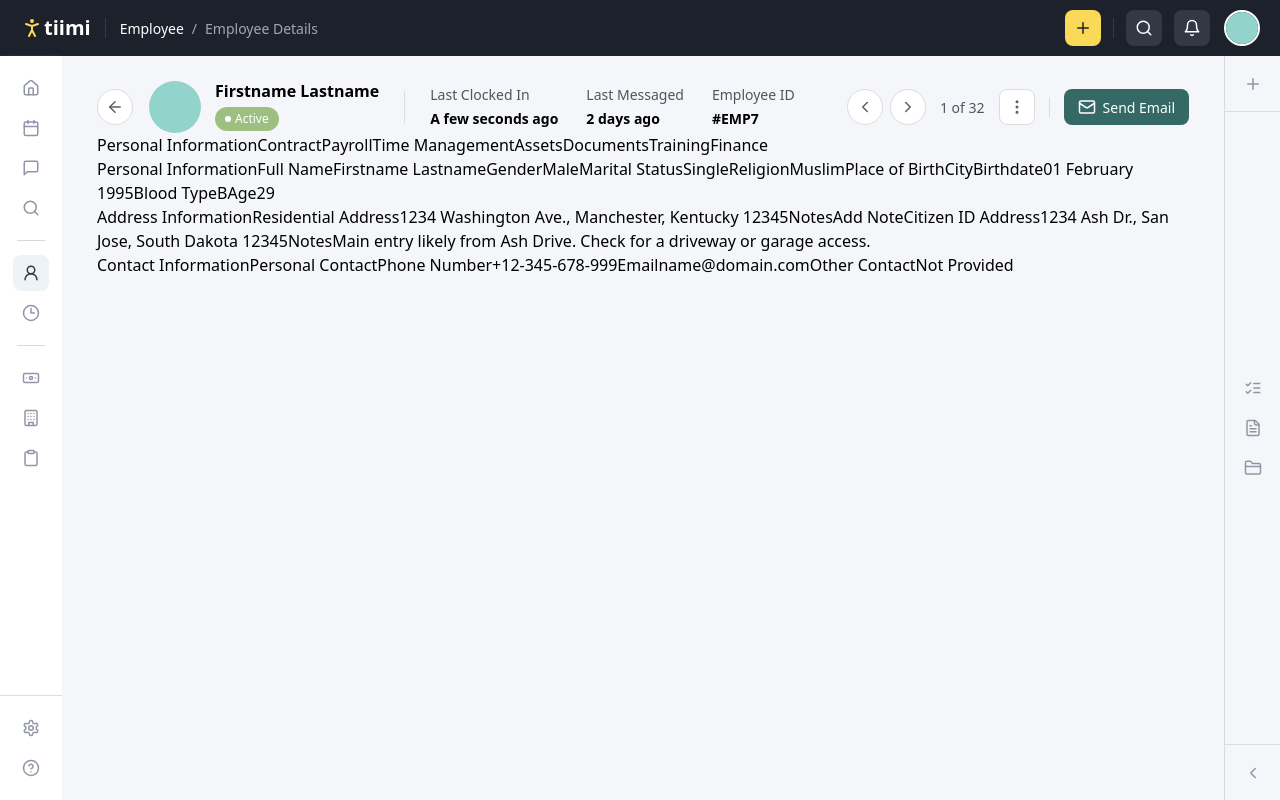
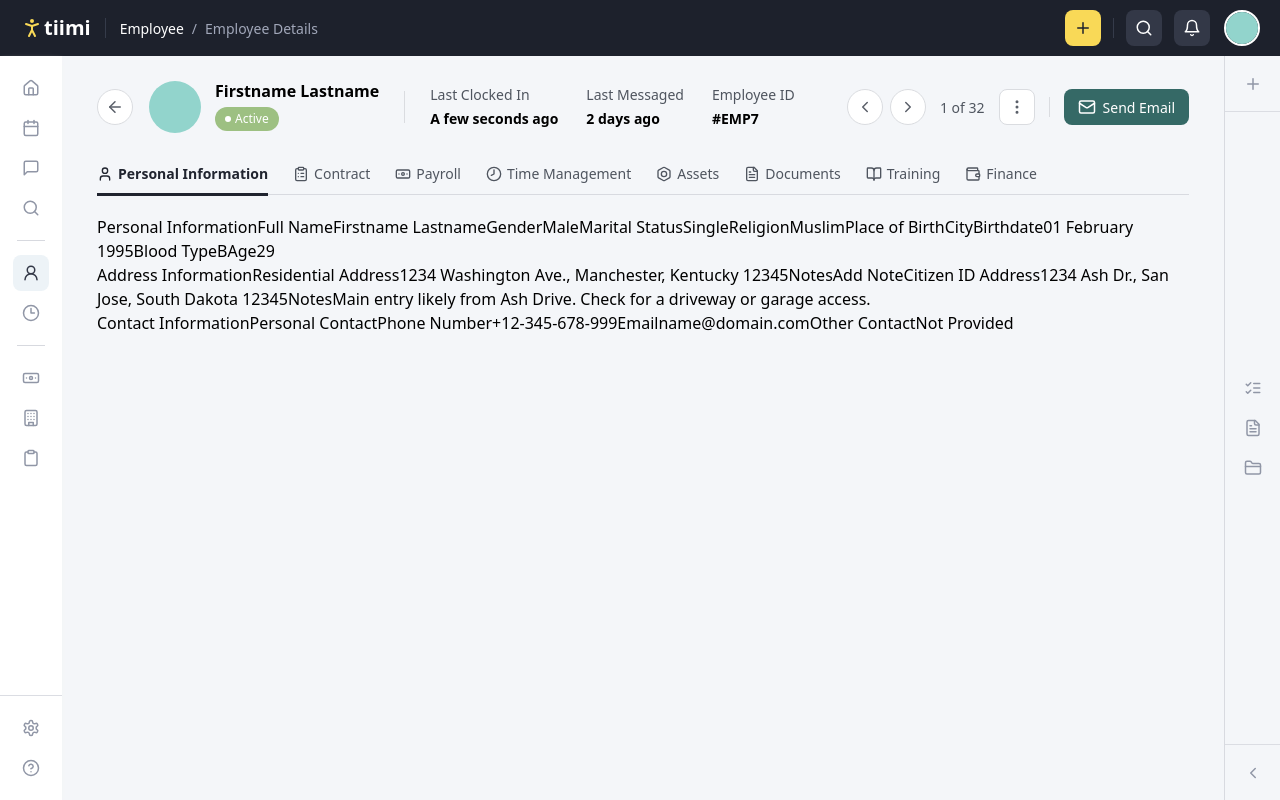
Before and after one commit to hastebrot/2024-job-platform, a React (Vite) app in the folder sources/platform-app/: page / in a window 1280 px wide. Built offline with nearby package versions, Linux system fonts and the light colour scheme.

Commit message:
feat: Employee details tabs.

```diff
--- a/sources/platform-app/src/pages/IndexPage.tsx
+++ b/sources/platform-app/src/pages/IndexPage.tsx
@@ -50,16 +50,42 @@ export const IndexPage = () => {
             </div>
           </div>
         </header>
-        <nav>
-          <span>Personal Information</span>
-          <span>Contract</span>
-          <span>Payroll</span>
-          <span>Time Management</span>
-          <span>Assets</span>
-          <span>Documents</span>
-          <span>Training</span>
-          <span>Finance</span>
+        <nav className="py-[10px] mt-[20px] flex items-center gap-[25px] text-nowrap text-[14px] text-[#4F555F] border-b border-[#D8DAE0]">
+          <span className="relative flex items-center gap-[5px] text-[#20242F] font-semibold text-nowrap">
+            <span className="absolute left-0 right-0 bottom-[-12px] h-[3px] bg-[#20242F]"></span>
+            <icons.User size={16} />
+            Personal Information
+          </span>
+          <span className="flex items-center gap-[5px]">
+            <icons.ClipboardList size={16} />
+            Contract
+          </span>
+          <span className="flex items-center gap-[5px]">
+            <icons.Banknote size={16} />
+            Payroll
+          </span>
+          <span className="flex items-center gap-[5px]">
+            <icons.Clock8 size={16} />
+            Time Management
+          </span>
+          <span className="flex items-center gap-[5px]">
+            <icons.Bolt size={16} />
+            Assets
+          </span>
+          <span className="flex items-center gap-[5px]">
+            <icons.FileText size={16} />
+            Documents
+          </span>
+          <span className="flex items-center gap-[5px]">
+            <icons.BookOpen size={16} />
+            Training
+          </span>
+          <span className="flex items-center gap-[5px]">
+            <icons.Wallet size={16} />
+            Finance
+          </span>
         </nav>
+        <div className="mt-[20px]">
           <section>
             <span>Personal Information</span>
             <span>Full Name</span>
@@ -101,6 +127,7 @@ export const IndexPage = () => {
             <span>Not Provided</span>
           </section>
         </div>
+      </div>
     </PageLayout>
   );
 };
```
Lines whose indentation alone changed are shown as unchanged.
